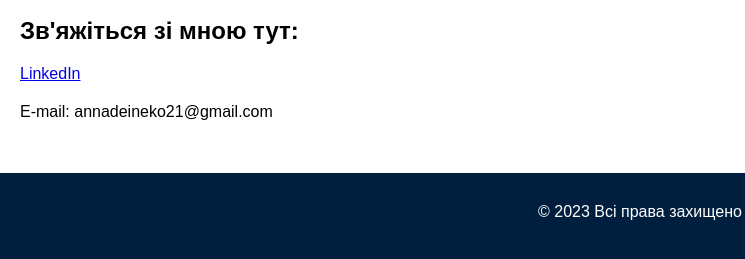
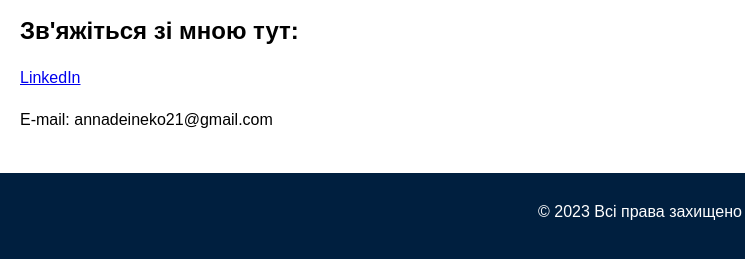
Before and after one commit to sanulapio/CTR, a plain HTML site: page author.html in a window 1280 px wide. Shown: the part 321-580 px from the top of the page, 0-745 px from the left. Drawn offline with Linux system fonts and the light colour scheme; grey boxes are pictures that could not be loaded.

Commit message:
Update author.html

```diff
--- a/author.html
+++ b/author.html
@@ -99,7 +99,7 @@
             <h2>Авторка</h2>
             <p>Я Анна Дейнеко - студентка 3-го курсу економічного факультету університету імені В.Н. Каразіна і я працюю в сфері маркетингу. Мета цього сайту - розширити знання про CTR та маркетинг та поділитися корисною інформацією з іншими.</p>
 <h2>Зв'яжіться зі мною тут:</h2>
-            <a href="www.linkedin.com/in/anna-deineko-b6a599270" target="_blank">LinkedIn</a>
+            <p><a href="www.linkedin.com/in/anna-deineko-b6a599270" target="_blank">LinkedIn</a></p>
           <p>E-mail: annadeineko21@gmail.com </p>
         </div>
         <div class="image">
```
